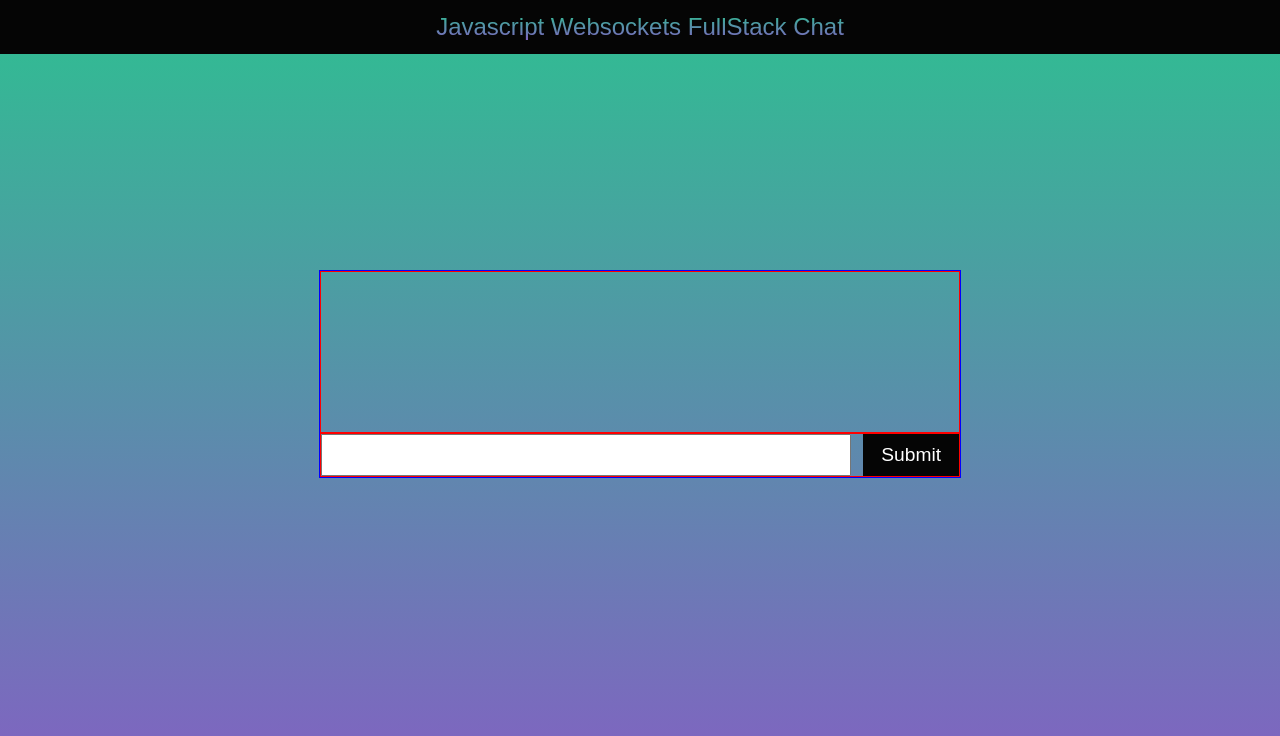
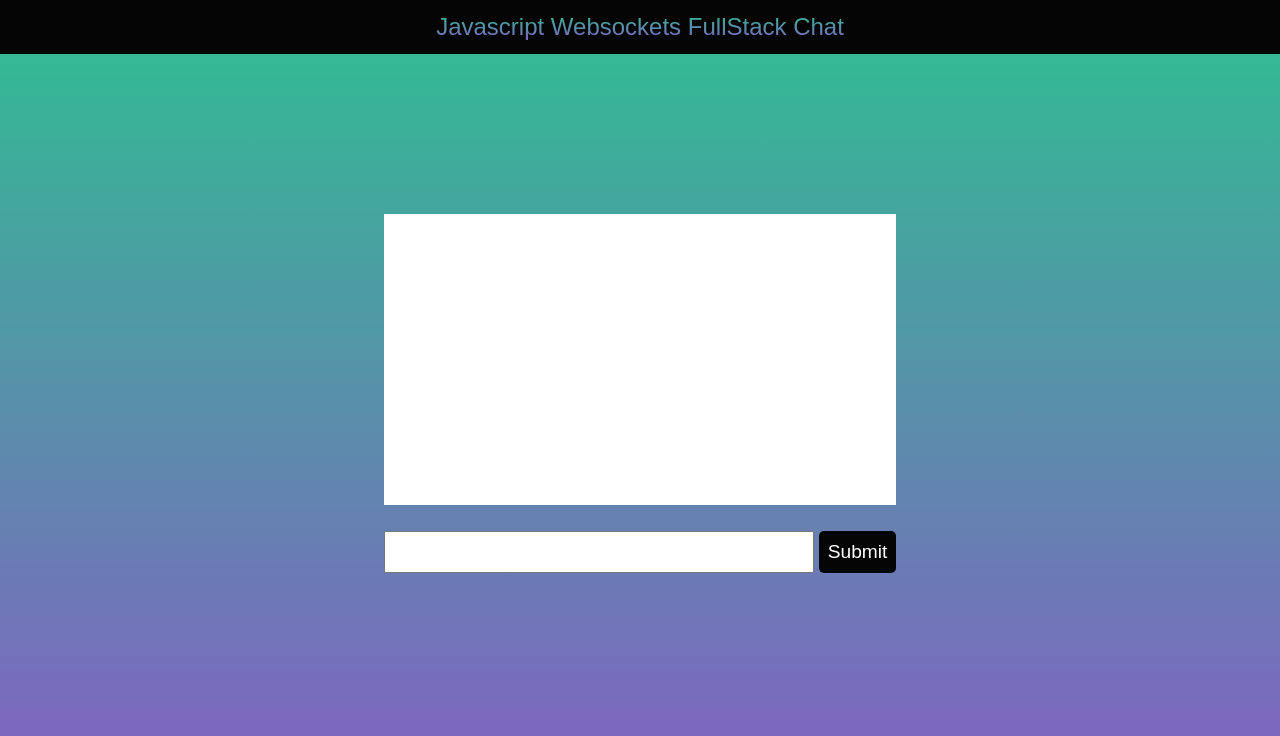
Before and after one commit to vloretocastillo/chat-websockets, a website: page client/index.html in a window 1280 px wide. Drawn offline with nearby package versions, Linux system fonts and the light colour scheme; no server answers.

Commit message:
styled with css

```diff
--- a/client/css/styles.css
+++ b/client/css/styles.css
@@ -33,34 +33,39 @@ h1 {
 
 .main {
     display: flex;
-    min-height: 80vh;
+    min-height: 85vh;
     justify-content: center;
     align-items: center;
 
 }
 
 .form {
-    border: 1px solid blue;
-    width: 50%;
+    /* border: 1px solid blue;
+    padding: 5%; */
+    width: 40%;
 }
 
 .display-container {
-    border: 1px solid red;
-    min-height: 20vh;
+    /* border: 1px solid red; */
+    min-height: 30vh;
+    /* border: 1px solid blue; */
+    padding: 5%;
+    margin-bottom: 5%;
+    background-color: white;
+    overflow: hidden;
 }
 
 input:focus {
     outline: none !important;
-    border:1px solid purple;
+    /* border:1px solid purple; */
+    border: none;
     box-shadow: 0 0 10px rgb(18, 18, 19);
 }
 
 .input-container {
-    border: 1px solid red;
+    /* border: 1px solid red; */
     display: flex;
-    /* flex-wrap: wrap; */
     justify-content: space-between;
-    /* height: 1rem; */
 }
 
 .input-container .message {
@@ -74,8 +79,8 @@ input:focus {
     width: 15%;
     background-color: rgb(5, 5, 5);
     color: white;
-    /* height: 100%; */
     border: none;
     font-size: 1.2rem;
     padding: 0.5rem;
+    border-radius: 5px;
 }
```
